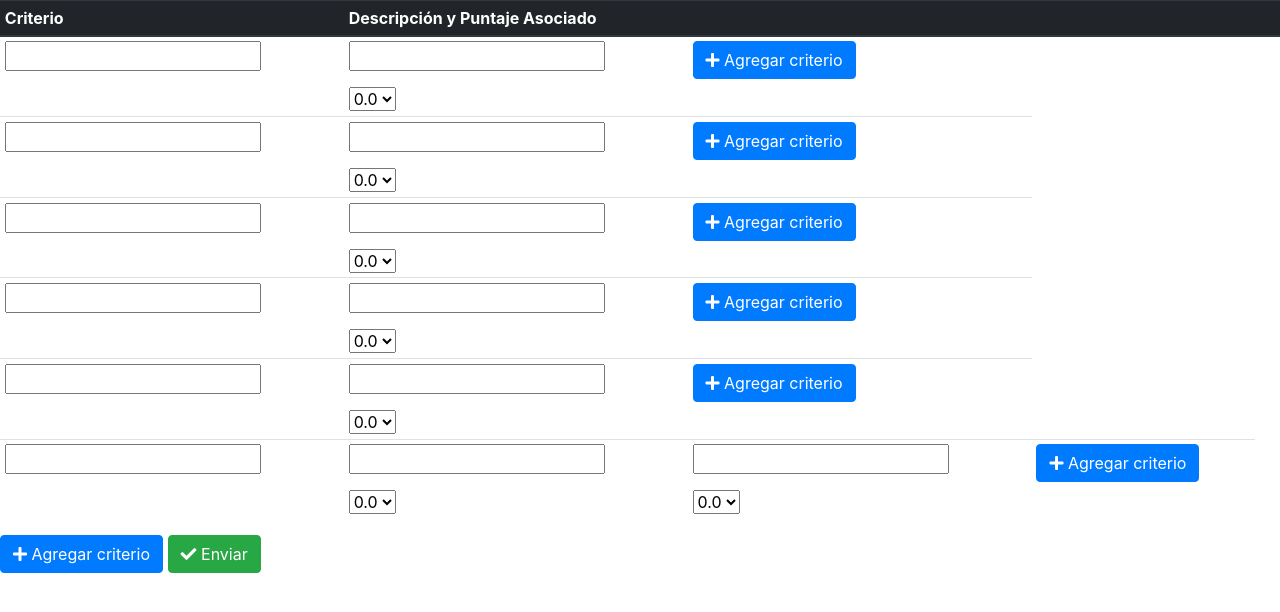
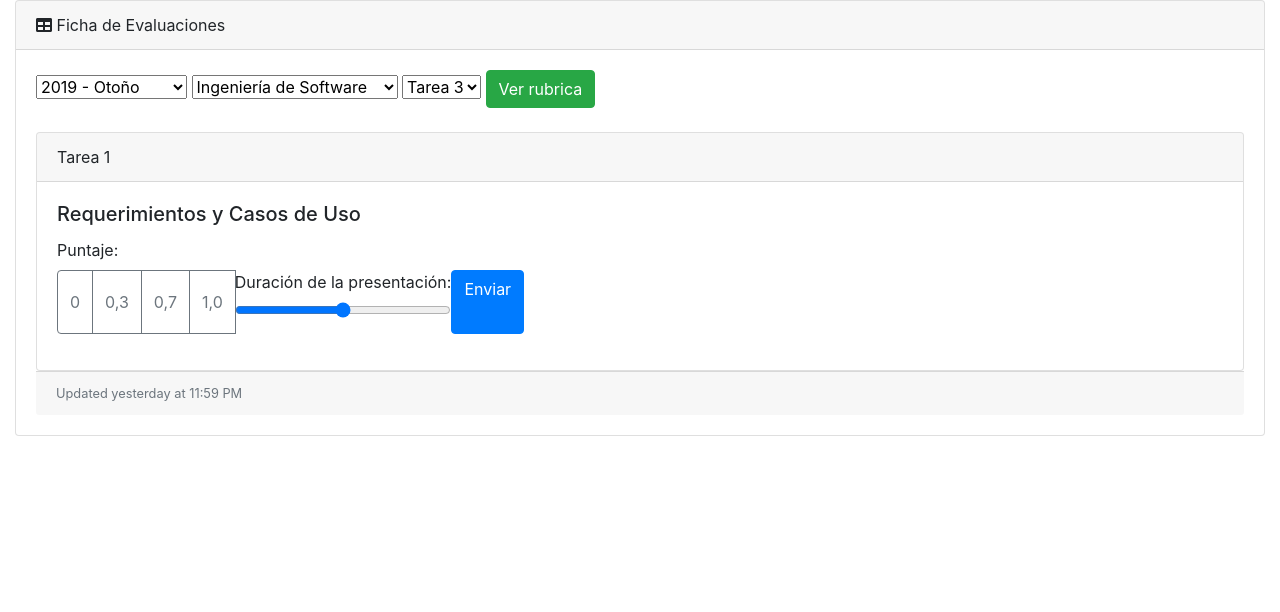
Before and after one commit to DCC-CC4401/2019-1-SWJJ-Solutions, a Django app: page /evaluaciones/ in a window 1280 px wide. Shown: the top 612 px of the page. Run offline with Django 3.2, Linux system fonts and the light colour scheme; some libraries are stand-ins or nearby versions.

Commit message:
added evaluations view

```diff
--- a/templates/Menu/evaluaciones.html
+++ b/templates/Menu/evaluaciones.html
@@ -32,204 +32,82 @@
 
 
 
-<form name="simpleForm" method="post">
-            <fieldset>
-                <table class="table table-sm" id="table">
-                    <thead class="thead-dark">
-                    <tr>
-                        <th>Criterio</th><th>Descripción y Puntaje Asociado</th><th></th><th></th><th></th><th></th>
-                    </tr>
-                    </thead>
-                    <tr id="1">
-                    <td><input type="text" name="name0"></td>
-                    <th scope="col"><p><input type="text"></p>
-                    <select name="criterio2" class="combobox">
-                                <option>0.0</option>
-                                <option>0.1</option>
-                                <option>0.2</option>
-                                <option>0.3</option>
-                                <option>0.4</option>
-                                <option>0.5</option>
-                                <option>0.6</option>
-                                <option>0.7</option>
-                                <option>0.8</option>
-                                <option>0.9</option>
-                                <option>1.0</option>
-                                </select></th>
-                    <th scope="col"><button onclick="addCol('table',1);return false;" class="btn btn-primary">
-                    <i class="fas fa-plus"></i> Agregar criterio</a></th>
-                    </tr>
 
-                    <tr id="2">
-                        <td><input type="text" name="name0"></td>
-                        <!--<td><input type="text" name="sub0" id="sub0" disabled></td>-->
-                        <th scope="col"><p><input type="text"></p><select name="criterio2" class="combobox">
-                                <option>0.0</option>
-                                <option>0.1</option>
-                                <option>0.2</option>
-                                <option>0.3</option>
-                                <option>0.4</option>
-                                <option>0.5</option>
-                                <option>0.6</option>
-                                <option>0.7</option>
-                                <option>0.8</option>
-                                <option>0.9</option>
-                                <option>1.0</option>
-                                </select></th>
-                        <th scope="col"><button onclick="addCol('table',2);return false;" class="btn btn-primary">
-                            <i class="fas fa-plus"></i> Agregar criterio</a></th>
-                    </tr>
-                    <tr id="3"><td><input type="text" name="name0"></td>
-                        <!--<td><input type="text" name="sub0" id="sub0" disabled></td>-->
-                        <th scope="col"><p><input type="text"></p><select name="criterio2" class="combobox">
-                                <option>0.0</option>
-                                <option>0.1</option>
-                                <option>0.2</option>
-                                <option>0.3</option>
-                                <option>0.4</option>
-                                <option>0.5</option>
-                                <option>0.6</option>
-                                <option>0.7</option>
-                                <option>0.8</option>
-                                <option>0.9</option>
-                                <option>1.0</option>
-                                </select></th>
-                        <th scope="col"><button onclick="addCol('table',3);return false" class="btn btn-primary">
-                            <i class="fas fa-plus"></i> Agregar criterio</a></th>
-                    </tr>
-                    <tr id="4"><td><input type="text" name="name0"></td>
-                        <!--<td><input type="text" name="sub0" id="sub0" disabled></td>-->
-                        <th scope="col"><p><input type="text"></p><select name="criterio2" class="combobox">
-                                <option>0.0</option>
-                                <option>0.1</option>
-                                <option>0.2</option>
-                                <option>0.3</option>
-                                <option>0.4</option>
-                                <option>0.5</option>
-                                <option>0.6</option>
-                                <option>0.7</option>
-                                <option>0.8</option>
-                                <option>0.9</option>
-                                <option>1.0</option>
-                                </select></th>
-                        <th scope="col"><button onclick="addCol('table',4);return false;" class="btn btn-primary">
-                            <i class="fas fa-plus"></i> Agregar criterio</a></th>
-                    </tr>
-                    <tr id="5"><td><input type="text" name="name0"></td>
-                        <!--<td><input type="text" name="sub0" id="sub0" disabled></td>-->
-                        <th scope="col"><p><input type="text"></p><select name="criterio2" class="combobox">
-                                <option>0.0</option>
-                                <option>0.1</option>
-                                <option>0.2</option>
-                                <option>0.3</option>
-                                <option>0.4</option>
-                                <option>0.5</option>
-                                <option>0.6</option>
-                                <option>0.7</option>
-                                <option>0.8</option>
-                                <option>0.9</option>
-                                <option>1.0</option>
-                                </select></th>
-                        <th scope="col"><button onclick="addCol('table',5);return false;" class="btn btn-primary">
-                            <i class="fas fa-plus"></i> Agregar criterio</a></th>
-                    </tr>
-                    <tr id="6"><td><input type="text" name="name0"></td>
-                        <!--<td><input type="text" name="sub0" id="sub0" disabled></td>-->
-                        <th scope="col"><p><input type="text"></p><select name="criterio2" class="combobox">
-                                <option>0.0</option>
-                                <option>0.1</option>
-                                <option>0.2</option>
-                                <option>0.3</option>
-                                <option>0.4</option>
-                                <option>0.5</option>
-                                <option>0.6</option>
-                                <option>0.7</option>
-                                <option>0.8</option>
-                                <option>0.9</option>
-                                <option>1.0</option>
-                                </select></th>
-                        <th scope="col"><p><input type="text"></p><select name="criterio2" class="combobox">
-                                <option>0.0</option>
-                                <option>0.1</option>
-                                <option>0.2</option>
-                                <option>0.3</option>
-                                <option>0.4</option>
-                                <option>0.5</option>
-                                <option>0.6</option>
-                                <option>0.7</option>
-                                <option>0.8</option>
-                                <option>0.9</option>
-                                <option>1.0</option>
-                                </select></th>
-                        <th scope="col"><button onclick="addCol('table',6);return false;" class="btn btn-primary">
-                            <i class="fas fa-plus"></i> Agregar criterio</a></th>
-                    </tr>
-                </table>
-            <!-- <input type="submit" value="Enviar!"> -->
-            <button onclick="addRow();return false;" class="btn btn-primary">
-                    <i class="fas fa-plus"></i> Agregar criterio</a>
-            </button>
-            <button type = "submit" class ="btn btn-success">
-                    <i class="fas fa-check"></i> Enviar</a>
-            </button>
-            </fieldset>
-    </form>
 
-    <script>
 
-var contador = 4;
+ <div class="container-fluid">
 
-function addCol(tbid,trid){
-    var Criterio = document.getElementById(tbid).tHead;
-    var NewCriterio = document.createElement('th');
-    Criterio.rows[0].appendChild(NewCriterio);
-    var row = document.getElementById(trid);
-    var NewContent = row.insertCell(2);
-    NewContent.innerHTML =  '<p>'+'<input type="text">'+'</p>'+'<select name=criterio'+ contador +' class="combobox">'
-                        +'<option>0.0</option>'
-                        +'<option>0.1</option>'
-                        +'<option>0.2</option>'
-                        +'<option>0.3</option>'
-                        +'<option>0.4</option>'
-                        +'<option>0.5</option>'
-                        +'<option>0.6</option>'
-                        +'<option>0.7</option>'
-                        +'<option>0.8</option>'
-                        +'<option>0.9</option>'
-                        +'<option>1.0</option>'
-                        +'</select>'
-                    }
-var n = 0;
-function addRow(){
-//  console.clear();
-    ++n;
-    let newRow = '<tr id="item' + n + '"><td><input type="text" name="name' + n + '"></td></tr>';
-//  console.log(newRow);
-    table.insertAdjacentHTML('beforeend', newRow);
-}
-function updateTot(val){
-//  console.log(val);
-    let cant = document.getElementById(`cant${val}`);
-    let prec = document.getElementById(`prec${val}`);
-    let mult = +cant.value * +prec.value;
-//  console.log(mult);
-    let sub = document.getElementById(`sub${val}`);
-    sub.value = mult;
-    total.value = +total.value + mult;
-}
-function checkClientName(){
-    let text = document.forms[0]["clientName"].value
-//  console.log(text);
-    if (text != "" && !text.match(/^[a-z]+$/i))
-        errorAlpha.style.visibility = "visible";
-    else
-        errorAlpha.style.visibility = "hidden";
-    if (text.length <= 3)
-        errorShort.style.visibility = "visible";
-    else
-        errorShort.style.visibility = "hidden";
-}
-    </script>
+
+        <!-- DataTables Example -->
+        <div class="card mb-3">
+          <div class="card-header">
+            <i class="fas fa-table"></i>
+            Ficha de Evaluaciones
+          </div>
+          <div class="card-body">
+              <fieldset>
+                  <select> <!--Semestre-->
+                      <option>2019 - Otoño</option>
+                      <option>2018 - Primavera</option>
+                      <option>2018 - Otoño</option>
+                  </select>
+                  <select> <!--Curso-->
+                      <option>Ingeniería de Software</option>
+                      <option>Ingeniería de Software II</option>
+                  </select>
+                  <select><!--Evaluación-->
+                      <option>Tarea 3</option>
+                      <option>Tarea 2</option>
+                      <option>Tarea 1</option>
+                  </select>
+                  <button type="button" class="btn btn-success" onclick="mostrarRubrica()">Ver rubrica</button>
+              </fieldset>
+              <br>
+              <div class="card">
+                  <div class="card-header">Tarea 1</div>
+                  <div class="card-body">
+                      <h5 class="card-title">Requerimientos y Casos de Uso</h5>
+                      <label>Puntaje:</label><br>
+                      <div class="input-group mb-3">
+                          <div class="input-group-prepend" id="button-addon3">
+                              <button class="btn btn-outline-secondary" type="button">0</button>
+                              <button class="btn btn-outline-secondary" type="button">0,3</button>
+                              <button class="btn btn-outline-secondary" type="button">0,7</button>
+                              <button class="btn btn-outline-secondary" type="button">1,0</button>
+                          </di
+                          <input type="text" class="form-control" placeholder="Comentario (opcional)" aria-label="Example text with two button addons" aria-describedby="button-addon3">
+                      </div>
+                      <div class="form-group">
+                          <label for="formControlRange">Duración de la presentación:</label>
+                          <input type="range" class="form-control-range" id="formControlRange">
+                      </div>
+                      <a href="#" class="btn btn-primary">Enviar</a>
+                  </div>
+              </div>
+          </div>
+          <div class="card-footer small text-muted">Updated yesterday at 11:59 PM</div>
+        </div>
+
+          </div>
+
+        <div id="divRubrica">
+
+        </div>
+
+
+
+
+
+
+
+
+
+
+
+
+
+
+
 
 
 
@@ -243,6 +121,78 @@ function checkClientName(){
 
 
 </body>
+<script>
+    function mostrarRubrica() {
+        document.getElementById("divRubrica").innerHTML="<div class=\"container-fluid\">"+
+        "<div class=\"card mb-3\">"+
+          "<div class=\"card-header\">"+
+            "<i class=\"fas fa-table\"></i>"+
+            "Tarea X"+
+          "</div>"+
+          "<div class=\"card-body\">"+
+            "<div class=\"table-responsive\">"+
+              "<table class=\"table table-bordered\" id=\"dataTable\" width=\"100%\" cellspacing=\"0\">"+
+                "<thead>"+
+                  "<tr bgcolor=\"#fffaf0\">"+
+                    "<th> </th>"+
+                    "<th>0.0</th>"+
+                    "<th>0.3</th>"+
+                    "<th>0.7</th>"+
+                    "<th>0.1</th>"+
+                  "</tr>"+
+                "</thead>"+
 
+                "<tbody>"+
+                  "<tr>"+
+                    "<td>modelo de datos</td>"+
+                    "<td>malo</td>"+
+                    "<td>medio malo</td>"+
+                    "<td bgcolor=\"#e6e6fa\">medio bueno</td>"+
+                    "<td bgcolor=\"#90ee90\">bueno</td>"+
+                  "</tr>"+
+
+                  "<tr>"+
+                    "<td>completitud</td>"+
+                    "<td>malo</td>"+
+                    "<td bgcolor=\"#e6e6fa\">medio malo</td>"+
+                    "<td>medio bueno</td>"+
+                    "<td bgcolor=\"#90ee90\">bueno</td>"+
+                  "</tr>"+
+
+                   "<tr>"+
+                    "<td>Demo</td>"+
+                    "<td >malo</td>"+
+                    "<td>medio malo</td>"+
+                    "<td bgcolor=\"#90ee90\">medio bueno</td>"+
+                    "<td>bueno</td>"+
+                  "</tr>"+
+
+                  "<tr>"+
+                    "<td>Organizacion</td>"+
+                    "<td bgcolor=\"#90ee90\">malo</td>"+
+                    "<td>medio malo</td>"+
+                    "<td bgcolor=\"#e6e6fa\">medio bueno</td>"+
+                    "<td bgcolor=\"#90ee90\">bueno</td>"+
+                  "</tr>"+
+
+                  "<tr>"+
+                    "<td>Forma</td>"+
+                    "<td bgcolor=\"#90ee90\">malo</td>"+
+                    "<td bgcolor=\"#e6e6fa\">medio malo</td>"+
+                    "<td>medio bueno</td>"+
+                    "<td bgcolor=\"#90ee90\">bueno</td>"+
+                  "</tr>"+
+                "</tbody>"+
+
+              "</table>"+
+
+            "</div>"+
+          "</div>"+
+          "<div class=\"card-footer small text-muted\">Updated yesterday at 11:59 PM</div>"+
+        "</div>"+
+
+          "</div>"
+    }
+</script>
 
 </html>
```
